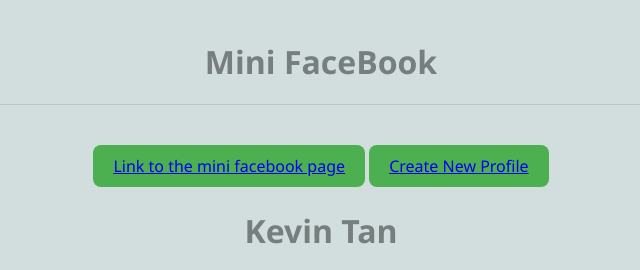
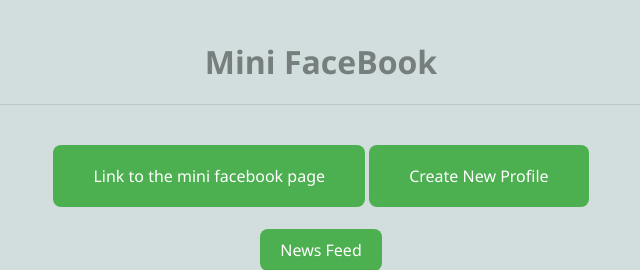
Before and after one commit to KevinTan25/cs412-django, a Django app: page /mini_fb/profile/1/ in a window 1280 px wide. Shown: the top 270 px of the page, without its empty margins (319-959 px from the left). Run offline with Django 5.2, Linux system fonts and the light colour scheme; data comes from the database, SQL or seed files in the repository; both versions use the stored data as it was after the commit.

Commit message:
Added views and template for mini_fb

```diff
--- a/mini_fb/models.py
+++ b/mini_fb/models.py
@@ -12,6 +12,7 @@
     city = models.TextField(blank=False)
     email = models.TextField(blank=False)
     image_url = models.URLField(blank=True)
+    timestamp = models.DateTimeField(auto_now=True)
 
     def __str__(self):
         '''Return a string representation of this object'''
@@ -50,6 +51,17 @@
         friends = self.get_friends()
         return Profile.objects.exclude(id__in=[self.id] + [friend.id for friend in friends])
 
+    def get_news_feed(self):
+        from django.db.models import Q
+        friends = self.get_friends()
+
+        # Retrieve StatusMessages for the profile and their friends
+        news_feed = StatusMessage.objects.filter(
+            Q(profile=self) | Q(profile__in=friends)
+        ).order_by('-timestamp')
+
+        return news_feed
+
 class StatusMessage(models.Model):
     timestamp = models.DateTimeField(auto_now=True)
     message = models.TextField()
--- a/mini_fb/templates/mini_fb/base.html
+++ b/mini_fb/templates/mini_fb/base.html
@@ -12,10 +12,10 @@
             <h1>Mini FaceBook</h1>
         </header>
         <div class="button">
-            <a href="{% url 'show_all_profiles' %}">Link to the mini facebook page</a><br>
+            <a href="{% url 'show_all_profiles' %}" class="button">Link to the mini facebook page</a><br>
         </div>
         <div class="button">
-            <a href="{% url 'create_profile' %}">Create New Profile</a>
+            <a href="{% url 'create_profile' %}" class="button">Create New Profile</a>
         </div>
         {% block content %}
         {% endblock %}
--- a/mini_fb/templates/mini_fb/show_profile.html
+++ b/mini_fb/templates/mini_fb/show_profile.html
@@ -3,6 +3,8 @@
 
 {% block content %}
   <div class="profile-container">
+    <br>
+    <a href="{% url 'news_feed' profile.pk %}" class="button">News Feed</a>
     <h1>{{ profile.first_name }} {{ profile.last_name }}</h1>
     <div class="profile-image">
       <img src="{{ profile.image_url }}" alt="{{ profile.first_name }}'s profile picture">
--- a/mini_fb/urls.py
+++ b/mini_fb/urls.py
@@ -17,4 +17,5 @@
     path(r'status/<int:pk>/update/', views.UpdateStatusMessageView.as_view(), name='update_status'),
     path(r'profile/<int:pk>/add_friend/<int:other_pk>/', views.CreateFriendView.as_view(), name='add_friend'),
     path(r'profile/<int:pk>/friend_suggestions/', views.ShowFriendSuggestionsView.as_view(), name='friend_suggestions'),
+    path(r'profile/<int:pk>/news_feed', views.ShowNewsFeedView.as_view(), name='news_feed'),
 ]
--- a/mini_fb/views.py
+++ b/mini_fb/views.py
@@ -117,3 +117,14 @@
         profile = self.get_object()
         context['friend_suggestions'] = profile.get_friend_suggestions()
         return context
+
+class ShowNewsFeedView(DetailView):
+    model = Profile
+    template_name = 'mini_fb/news_feed.html'
+    context_object_name = 'profile'
+
+    def get_context_data(self, **kwargs):
+        context = super().get_context_data(**kwargs)
+        profile = self.get_object()
+        context['news_feed'] = profile.get_news_feed()
+        return context
--- a/static/styles-blog.css
+++ b/static/styles-blog.css
@@ -5,6 +5,21 @@
     background: #d1dedd;
     font-family: 'Segoe UI', Tahoma, Geneva, Verdana, sans-serif;
     text-align: center;
+}
+
+.news-item {
+    display: flex;
+    align-items: center;
+    margin-bottom: 20px;
+}
+
+.news-card {
+    border: 2px solid #4CAF50;
+    border-radius: 8px;
+    width: 160px;
+    text-align: center;
+    padding: 10px;
+    background-color: #fff;
 }
 
 .friends-container {
```
Also changed, not shown: mini_fb/templates/mini_fb/news_feed.html (added, +30 -0 lines), db.sqlite3, mini_fb/migrations/0005_profile_timestamp.py (added).
